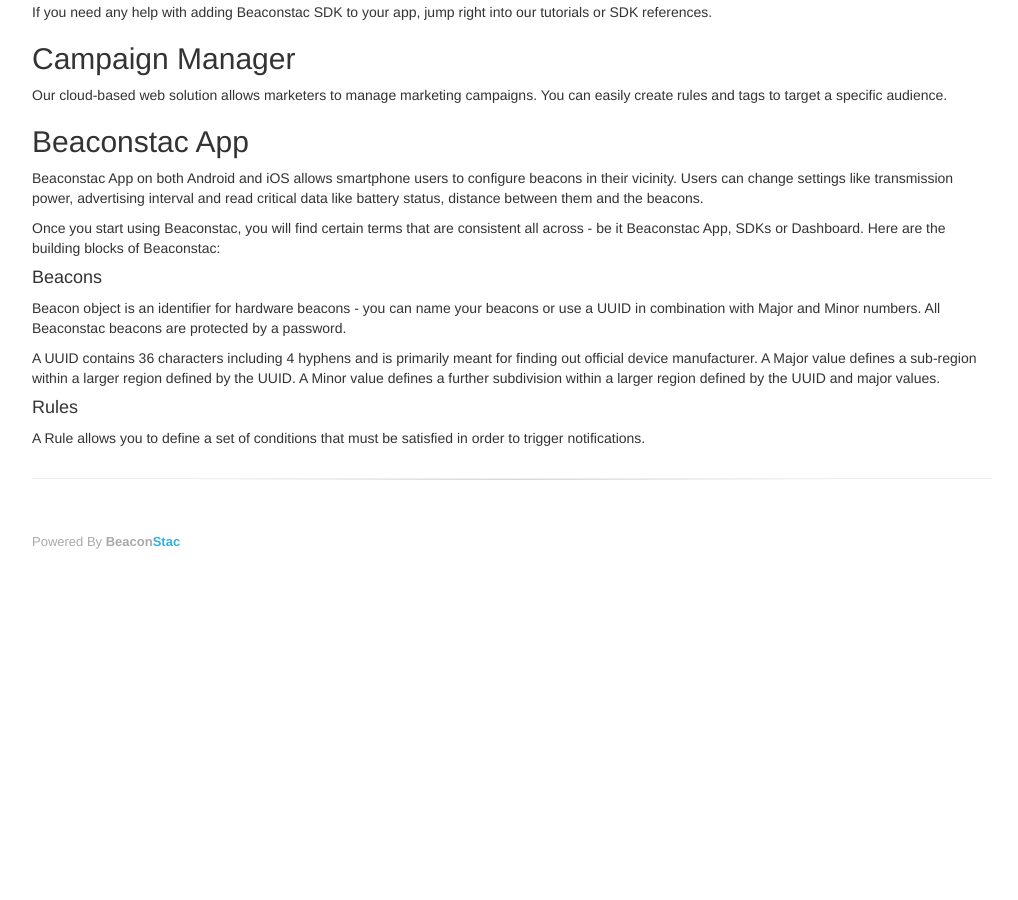
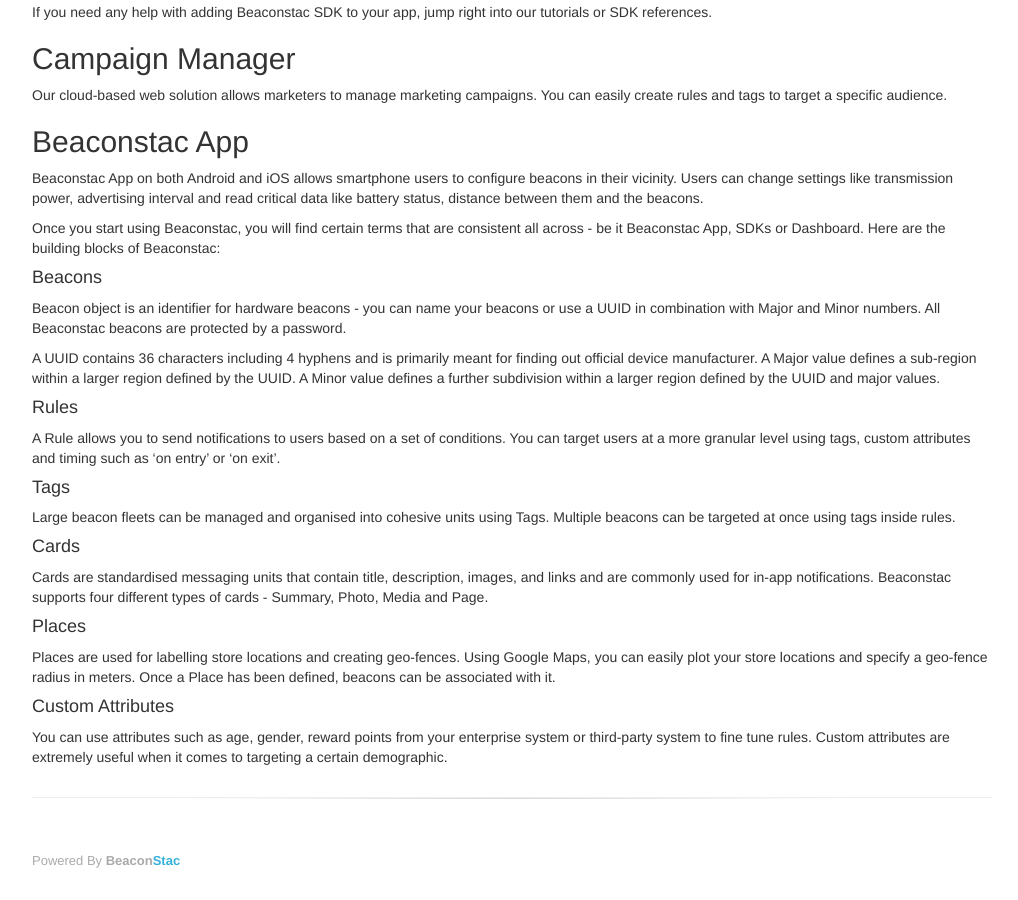
Before and after one commit to hulkco/beaconstac.github.io, a Jekyll site: the page built from docs/home.md, in a window 1280 px wide and 900 px high, scrolled down 940 px. Shown: the whole window, without its empty margins (128-1146 px from the left). Built offline with Jekyll 4.4.1, drawn with Linux system fonts in a browser that asks for light colours; nearby versions of some CDN libraries; some web fonts are replaced; before the commit the page ends 1521 px from its top, so only the background shows below that.

Commit message:
Added description for other building blocks

```diff
--- a/docs/home.md
+++ b/docs/home.md
@@ -46,4 +46,16 @@
 A Minor value defines a further subdivision within a larger region defined by the UUID and major values.
 
 ####Rules
-A Rule allows you to define a set of conditions that must be satisfied in order to trigger notifications.
+A Rule allows you to send notifications to users based on a set of conditions. You can target users at a more granular level using tags, custom attributes and timing such as ‘on entry’ or ‘on exit’.
+
+####Tags
+Large beacon fleets can be managed and organised into cohesive units using Tags. Multiple beacons can be targeted at once using tags inside rules.
+
+####Cards
+Cards are standardised messaging units that contain title, description, images, and links and are commonly used for in-app notifications. Beaconstac supports four different types of cards - Summary, Photo, Media and Page.
+
+####Places
+Places are used for labelling store locations and creating geo-fences. Using Google Maps, you can easily plot your store locations and specify a geo-fence radius in meters. Once a Place has been defined, beacons can be associated with it.
+
+####Custom Attributes
+You can use attributes such as age, gender, reward points from your enterprise system or third-party system to fine tune rules. Custom attributes are extremely useful when it comes to targeting a certain demographic.
```
